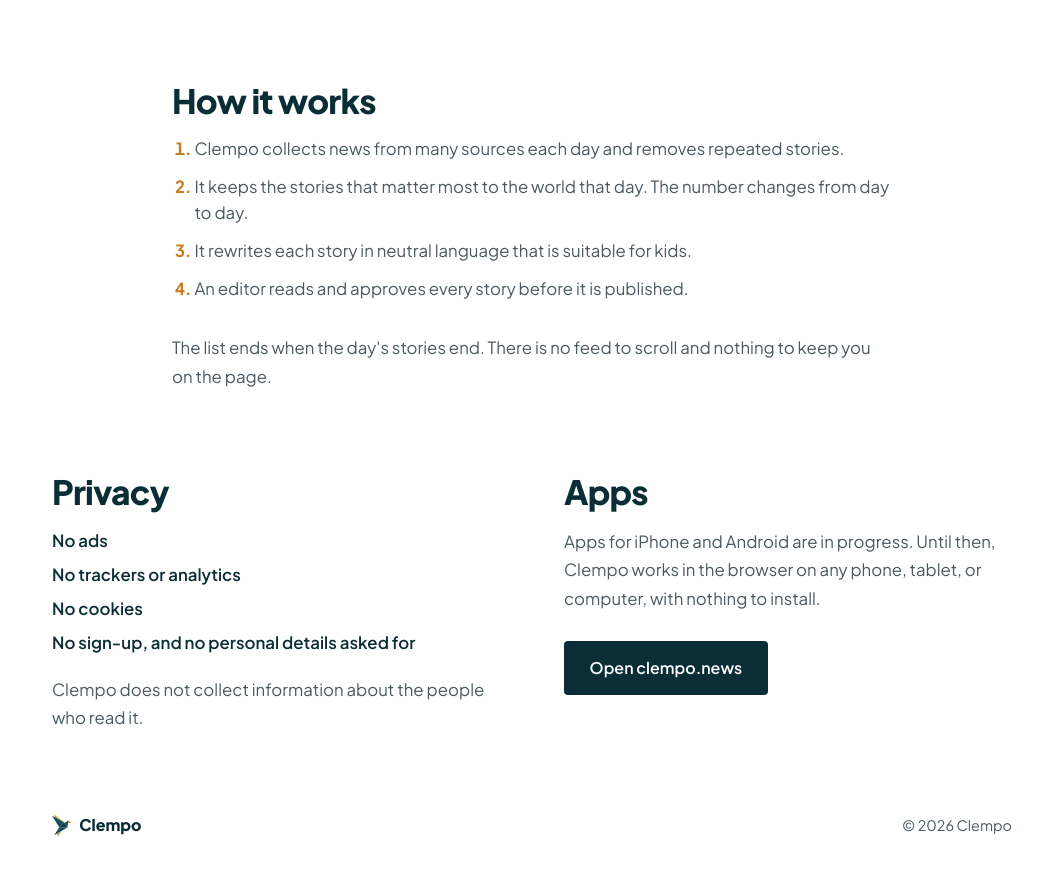
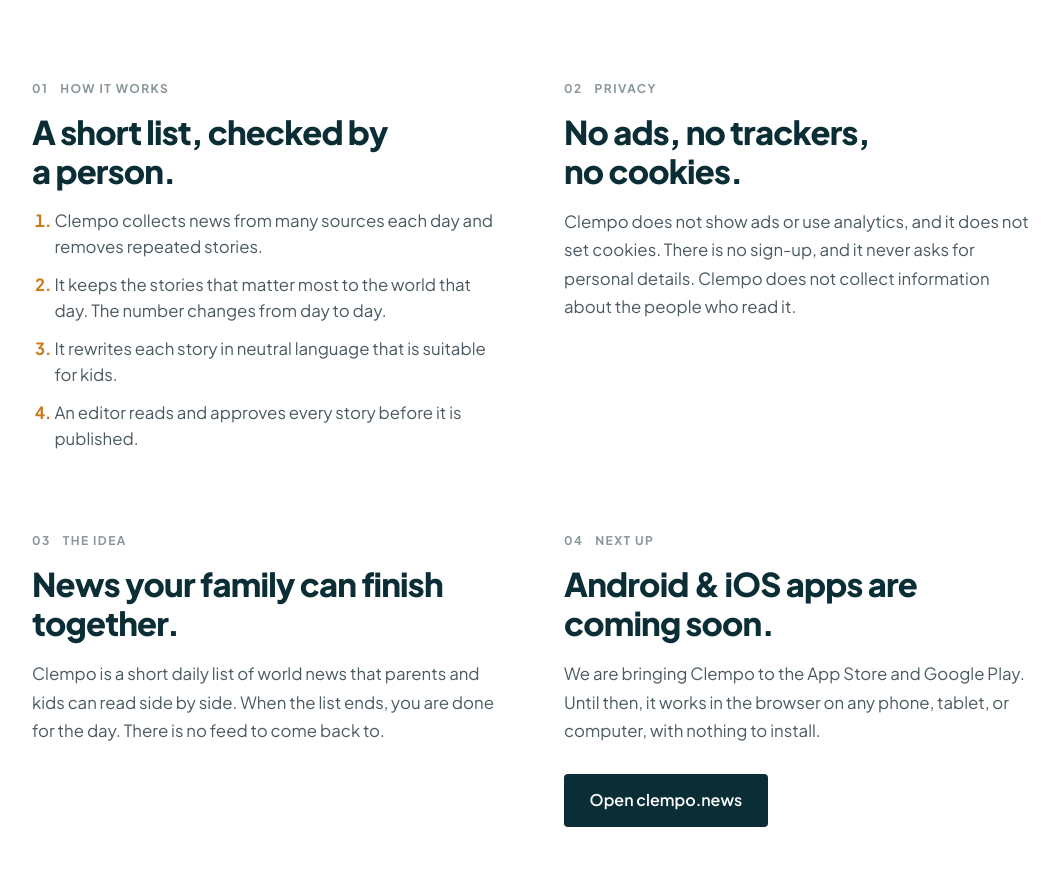
Before and after one commit to txrroy/clempo.com, a plain HTML site: page index.html in a window 1280 px wide. Shown: the part 936-1825 px from the top of the page, without its empty margins (108-1167 px from the left). Drawn offline with Linux system fonts and the light colour scheme.

Commit message:
Bring back labeled two-column sections
Section labels with numbers, statement headlines, and a paragraph under each,
in two rows: How it works and Privacy, then The idea and Next up.

Co-Authored-By: Claude Opus 5.5 <noreply@anthropic.com>
Claude-Session: https://claude.ai/code/session_01V6RMHFRVzVRP8k5b4qsnbn

```diff
--- a/index.html
+++ b/index.html
@@ -28,6 +28,7 @@
       <nav class="nav-center" aria-label="Primary">
         <a href="#how">How it works</a>
         <a href="#privacy">Privacy</a>
+        <a href="#idea">The idea</a>
         <a href="#apps">Apps</a>
       </nav>
 
@@ -83,37 +84,41 @@
     </div>
 
     <main>
-      <section id="how" class="section">
-        <h2 class="section-heading">How it works</h2>
+      <section class="section section-split">
+        <div id="how">
+          <p class="label"><span>01</span>How it works</p>
+          <h2 class="section-heading">A short list, checked by a&nbsp;person.</h2>
           <ol class="steps">
             <li>Clempo collects news from many sources each day and removes repeated stories.</li>
             <li>It keeps the stories that matter most to the world that day. The number changes from day to day.</li>
             <li>It rewrites each story in neutral language that is suitable for kids.</li>
             <li>An editor reads and approves every story before it is published.</li>
           </ol>
+        </div>
+
+        <div id="privacy">
+          <p class="label"><span>02</span>Privacy</p>
+          <h2 class="section-heading">No ads, no trackers, no&nbsp;cookies.</h2>
           <p class="section-copy">
-          The list ends when the day's stories end. There is no feed to scroll and nothing to keep you on the page.
+            Clempo does not show ads or use analytics, and it does not set cookies. There is no sign-up, and it never asks for personal details. Clempo does not collect information about the people who read it.
           </p>
+        </div>
       </section>
 
       <section class="section section-split">
-        <div id="privacy">
-          <h2 class="section-heading">Privacy</h2>
-          <ul class="facts">
-            <li>No ads</li>
-            <li>No trackers or analytics</li>
-            <li>No cookies</li>
-            <li>No sign-up, and no personal details asked for</li>
-          </ul>
+        <div id="idea">
+          <p class="label"><span>03</span>The idea</p>
+          <h2 class="section-heading">News your family can finish together.</h2>
           <p class="section-copy">
-            Clempo does not collect information about the people who read it.
+            Clempo is a short daily list of world news that parents and kids can read side by side. When the list ends, you are done for the day. There is no feed to come back to.
           </p>
         </div>
 
         <div id="apps">
-          <h2 class="section-heading">Apps</h2>
+          <p class="label"><span>04</span>Next up</p>
+          <h2 class="section-heading">Android &amp; iOS apps are coming soon.</h2>
           <p class="section-copy">
-            Apps for iPhone and Android are in progress. Until then, Clempo works in the browser on any phone, tablet, or computer, with nothing to install.
+            We are bringing Clempo to the App Store and Google Play. Until then, it works in the browser on any phone, tablet, or computer, with nothing to install.
           </p>
           <p class="section-actions">
             <a href="https://clempo.news" class="btn btn-hero">Open clempo.news</a>
--- a/styles.css
+++ b/styles.css
@@ -355,11 +355,25 @@ a {
   padding: clamp(4rem, 10vh, 6.5rem) 1.25rem 0;
 }
 
+.label {
+  margin: 0 0 0.9rem;
+  font-size: 0.75rem;
+  font-weight: 700;
+  letter-spacing: 0.12em;
+  text-transform: uppercase;
+  color: #8a969b;
+}
+
+.label span {
+  margin-right: 0.75rem;
+}
+
 .section-heading {
-  margin: 0 0 1rem;
-  font-size: clamp(1.6rem, 1.2rem + 1.5vw, 2.1rem);
+  margin: 0 0 1.1rem;
+  max-width: 14em;
+  font-size: clamp(1.6rem, 1.2rem + 1.4vw, 2.05rem);
   font-weight: 800;
-  line-height: 1.2;
+  line-height: 1.18;
   letter-spacing: -0.025em;
   color: var(--deep);
 }
@@ -372,7 +386,7 @@ a {
 }
 
 .steps {
-  margin: 0 0 2rem;
+  margin: 0;
   padding-left: 1.4rem;
   display: grid;
   gap: 0.75rem;
@@ -385,23 +399,13 @@ a {
   color: var(--orange);
 }
 
-.facts {
-  margin: 0 0 1.25rem;
-  padding: 0;
-  list-style: none;
-  display: grid;
-  gap: 0.5rem;
-  font-size: 1.05rem;
-  font-weight: 600;
-  color: var(--deep);
-}
-
 .section-actions {
   margin: 1.75rem 0 0;
 }
 
 .section-split {
-  max-width: 1000px;
+  max-width: 1040px;
+  align-items: start;
   display: grid;
   grid-template-columns: repeat(2, minmax(0, 1fr));
   gap: clamp(2rem, 5vw, 4.5rem);
@@ -409,7 +413,7 @@ a {
 
 /* Footer */
 .site-footer {
-  max-width: 1000px;
+  max-width: 1040px;
   margin: 0 auto;
   padding: clamp(4rem, 10vh, 6rem) 1.25rem 3rem;
   display: flex;
@@ -470,18 +474,7 @@ a {
     gap: 1.25rem;
   }
 
-  .facts {
-  margin: 0 0 1.25rem;
-  padding: 0;
-  list-style: none;
-  display: grid;
-  gap: 0.5rem;
-  font-size: 1.05rem;
-  font-weight: 600;
-  color: var(--deep);
-}
-
-.section-actions {
+  .section-actions {
   margin: 1.75rem 0 0;
 }
 
```
Lines whose indentation alone changed are shown as unchanged.
